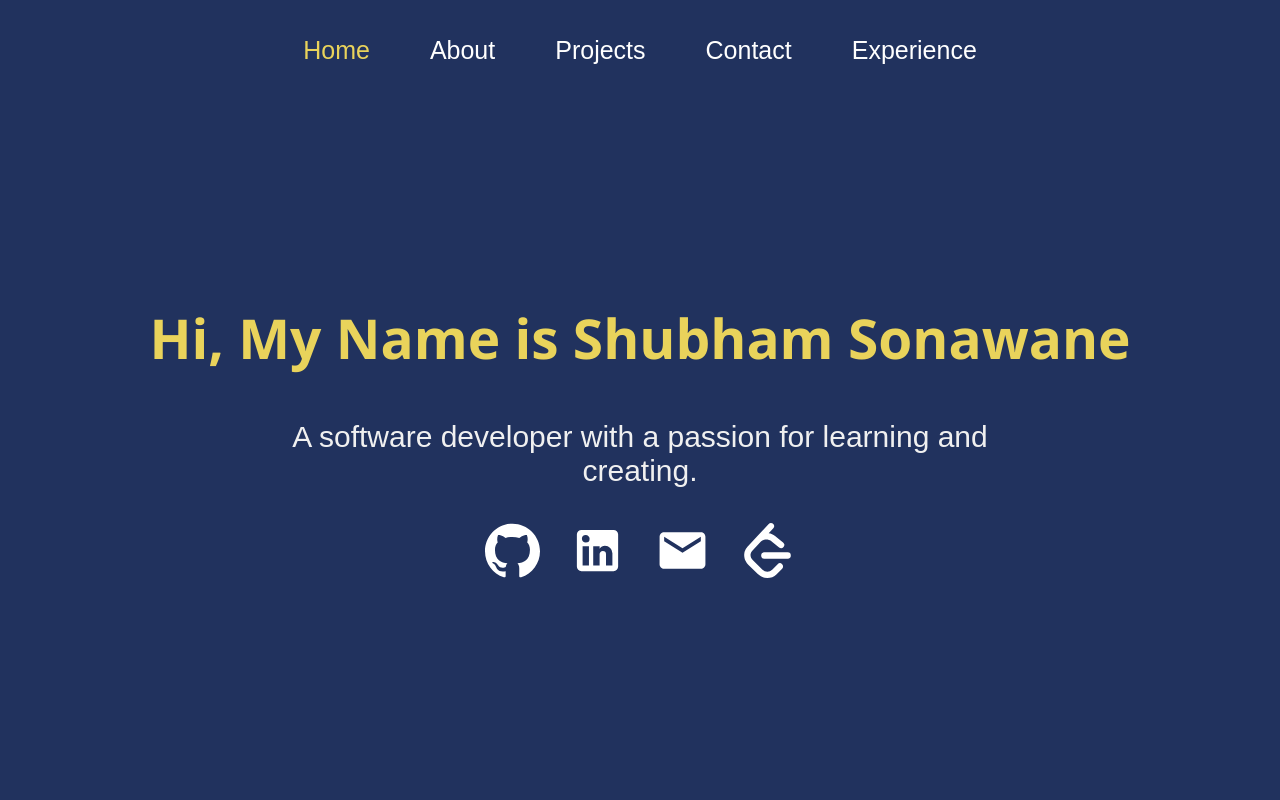
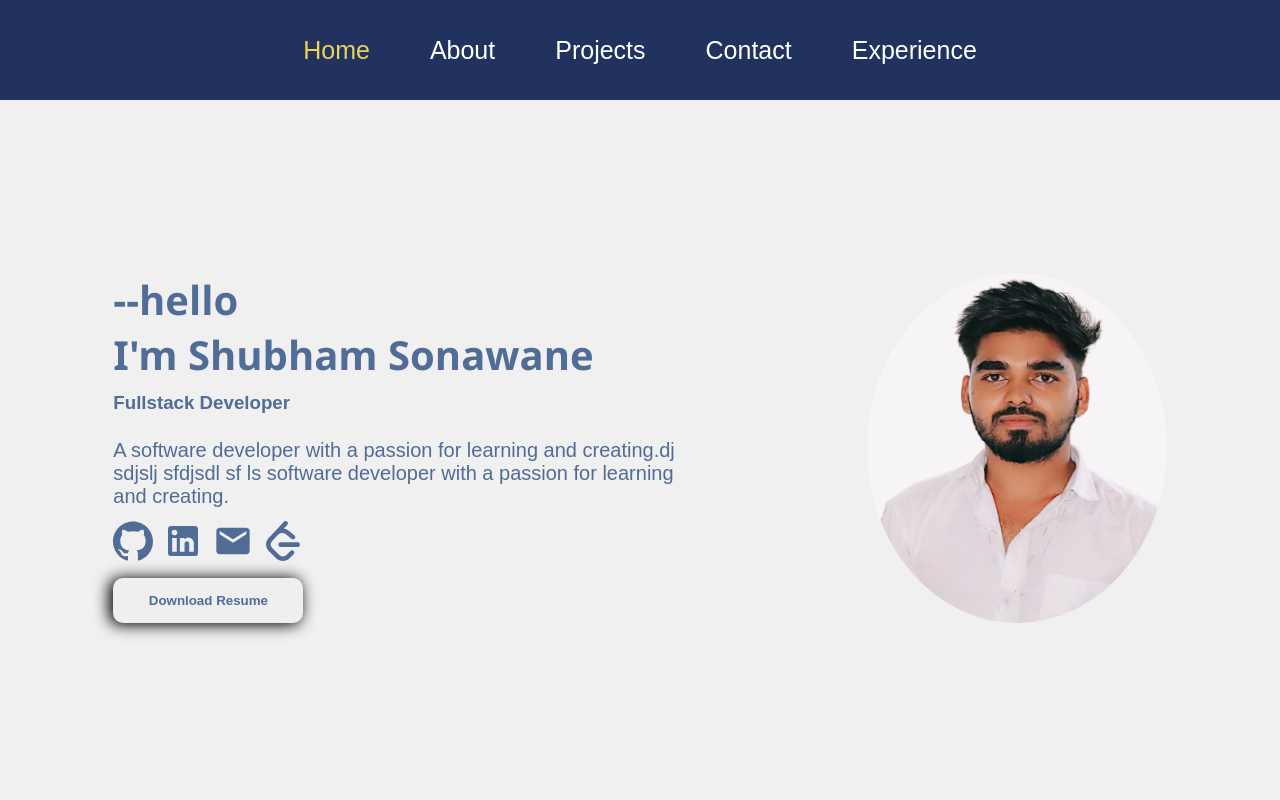
Before and after one commit to Sonawane-Shubham/react-personal-portfolio, a React (Create React App) app: page / in a window 1280 px wide. Shown: the top 800 px of the page. Built offline with nearby package versions, Linux system fonts and the light colour scheme.

Commit message:
added hero image

```diff
--- a/src/pages/Home.jsx
+++ b/src/pages/Home.jsx
@@ -5,6 +5,7 @@ import { SiLeetcode, SiGithub } from "react-icons/si";
 import { motion } from "framer-motion";
 import { Link } from "react-router-dom";
 import "../styles/Home.css";
+import heroimage from "../assets/heroimage.png";
 
 function Home() {
   // const PVariants = {
@@ -30,6 +31,7 @@ function Home() {
   };
   return (
     <div className="home">
+      <div className="main">
         <div className="about">
           <motion.h2
             initial={{ y: 350 }}
@@ -39,8 +41,19 @@ function Home() {
               type: "spring",
             }}
           >
-          Hi, My Name is Shubham Sonawane
+            --hello <br />
+            I'm Shubham Sonawane
           </motion.h2>
+          <motion.h3
+            initial={{ y: 350 }}
+            animate={{ y: 0 }}
+            transition={{
+              duration: 1,
+              type: "spring",
+            }}
+          >
+            Fullstack Developer
+          </motion.h3>
           <div className="prompt">
             <motion.p
               variants={PV}
@@ -54,7 +67,9 @@ function Home() {
               //   type: "spring",
               // }}
             >
-            A software developer with a passion for learning and creating.
+              A software developer with a passion for learning and creating.dj
+              sdjslj sfdjsdl sf ls software developer with a passion for
+              learning and creating.
             </motion.p>
             <Link
               to="https://github.com/Sonawane-Shubham"
@@ -86,6 +101,9 @@ function Home() {
             >
               <SiLeetcode />
             </Link>
+            <div className="resume-section">
+              <button className="resume-btn">Download Resume</button>
+            </div>
 
             {/* <div className="resume-download">
             <p className="download-label"></p>
@@ -100,6 +118,13 @@ function Home() {
           </div> */}
           </div>
         </div>
+        <div className="hero-img" id="hero-img1">
+          <div className="hero-img-container">
+            <img src={heroimage} alt="" />
+          </div>
+        </div>
+      </div>
+
       {/* //about me section */}
       <div className="aboutme" name="about" id="about">
         <motion.h2
--- a/src/styles/Home.css
+++ b/src/styles/Home.css
@@ -1,11 +1,11 @@
-.makeinline{
+.makeinline {
   display: inline;
 }
 
-
-
-
-
+.main {
+  display: flex;
+  justify-content: space-evenly;
+}
 
 .home {
   width: 100%;
@@ -15,54 +15,83 @@
 }
 
 .about {
-  width: 100%;
+  width: 50%;
   height: calc(100vh - 100px);
   display: flex;
   flex-direction: column;
   justify-content: center;
-  align-items: center;
-  text-align: center;
-  background-color: #21325e;
-  color: #f0f0f0;
+  align-items: flex-start;
+  text-align: start;
+  /* background-color: white; */
+  color: #506c97;
+  /* border: 1px solid black; */
 }
 
 .about h2 {
   font-family: "Segoe UI", Tahoma, Geneva, Verdana, sans-serif;
-  font-size: 55px;
-  color: #e9d35b;
-  margin: 0px 10px 0px 10px;
+  font-size: 40px;
+  color: #506c97;
+  margin: 5px 0px;
+
   height: auto;
+}
+.about h3 {
+  margin: 5px 0px;
 }
 
 .about .prompt {
-  width: 57%;
+  width: 90%;
   margin-top: 15px;
   margin-bottom: 10px;
   font-size: 30px;
+  text-align: start;
+}
+.prompt a {
+  margin: 0;
+}
+.prompt p {
+  margin: 5px 0px;
+  font-size: 20px;
 }
 
 .prompt svg {
-  font-size: 55px;
-  margin: 5px;
-  color: white;
+  font-size: 40px;
+  margin-top: 8px;
+  margin-right: 10px;
+  color: #506C97;
   transition: 0.4s;
 }
-.prompt svg:hover{
-transform: scale(1.4);
-}
-.resume-download-link {
-  transition: transform 1s;
-}
-.resume-download-link:hover {
-  color: #e9d35b;
-  transform: translate(0px, 15px);
-}
-.resume-download {
-  margin-top: 50px;
+.prompt svg:hover {
+  transform: scale(1.4);
 }
 
-.resume-download p {
-  font-size: 11px;
+.resume-btn {
+  padding: 15px 10px;
+  margin-top: 10px;
+  width: 33%;
+  border-radius: 10px;
+  color:#506C97;
+  border: none;
+  font-weight: 600;
+  box-shadow: -3px 1px 15px 1px black;
+  transition: 0.5s ease;
+}
+.prompt button:hover{
+  box-shadow: -3px 1px 15px 3px black;
+  cursor: pointer;
+}
+/* heroimag csss */
+.hero-img {
+  display: flex;
+  justify-content: flex-start;
+  align-items: center;
+}
+.hero-img img {
+  width: 300px;
+  height: 350px;
+  border-radius: 50%;
+  background-position: top;
+  background-size: cover;
 }
 
 /* .resume{
@@ -226,7 +255,13 @@ transform: scale(1.4);
     margin-right: 0px;
   }
 }
-
+@media only screen and (max-width: 768px) {
+  .main {
+    flex-direction: column;
+    justify-content: center;
+    align-items: center;
+  }
+}
 @media only screen and (min-width: 650px) {
   .about {
     justify-content: center;
```
Also changed, not shown: src/assets/heroimage.png (added). Lines whose indentation alone changed are shown as unchanged.
